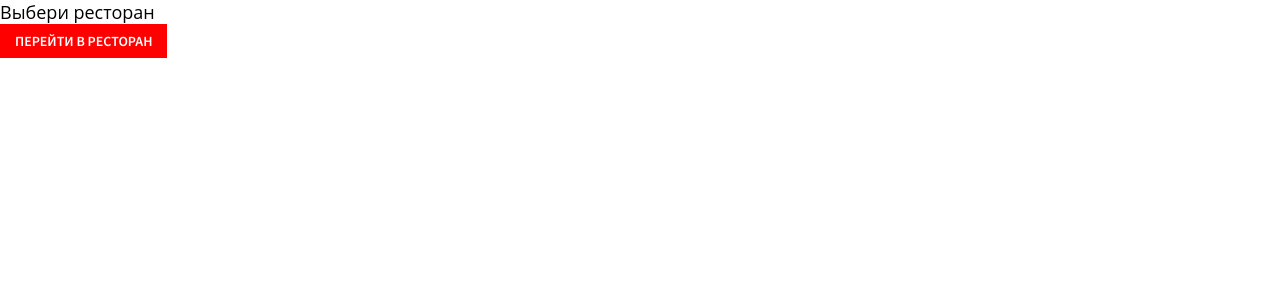
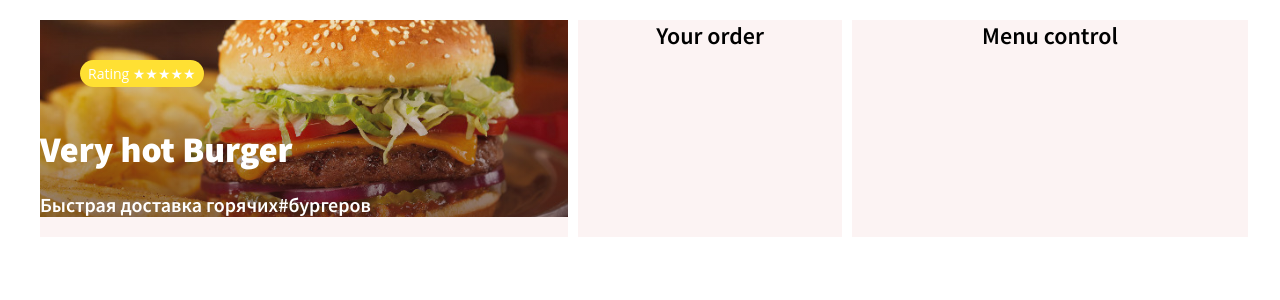
Before and after one commit to KaterynaTrushko/projectBurger_react, a React (Create React App) app in the folder react/: page / in a window 1280 px wide. Shown: the top 300 px of the page. Built offline with nearby package versions, Linux system fonts and the light colour scheme.

Commit message:
Header_props_state

```diff
--- /dev/null
+++ b/react/src/components/App.js
@@ -0,0 +1,21 @@
+import React from "react";
+import Header from "./Header";
+import Order from "./Order";
+import MenuAdmin from "./MenuAdmin";
+
+class App extends React.Component {
+  render(){
+    return(
+      <div className="burger_paradise">
+        <div className="menu">
+          <Header title="Very hot Burger" amount={10} hot={true}/>
+        </div>
+        <Order/>
+        <MenuAdmin/>
+      </div>
+    );
+  }
+
+}
+
+export default App;
--- /dev/null
+++ b/react/src/components/Header.js
@@ -0,0 +1,25 @@
+import React from "react";
+
+const Header = props => (
+
+        <header className="top">
+        <div className="wrap">
+          <div className="header-content">
+            <div className="header-rating">Rating ★★★★★</div>
+            {/* <div className="header-rating_icon">★★★★★</div> */}
+          </div>
+
+          <div className="header-divider"></div>
+          <h1 className="font-effect-fire-animation">{props.title}</h1>
+          <h3>
+            <span>
+              Быстрая доставка горячих
+              <span className="sub-header">#бургеров</span>
+            </span>
+          </h3>
+        </div>
+      </header>
+)
+
+
+export default Header;
--- a/react/src/components/Landing.js
+++ b/react/src/components/Landing.js
@@ -25,21 +25,19 @@ class Landing extends React.Component {
   }
 
   render() {
-
     return (
       <div className="restauran_select">
         <div className="restauran_select_top">
           <div
             onClick={this.displayList}
             className="restauran_select_top-header font-effect-outline">
-              {this.state.url?this.state.title:"Выбери ресторан"}
-              </div>
+            {this.state.url ? this.state.title : "Выбери ресторан"}
+          </div>
           <div className="arrow_picker">
             <div className="arrow_picker-top"></div>
             <div className="arrow_picker-down"></div>
           </div>
         </div>
-
         {this.state.display ? (
           <div className="restauran_select_botton">
             <ul>
@@ -49,13 +47,10 @@ class Landing extends React.Component {
             </ul>
           </div>
         ) : null}
-
-        <button onClick={this.goToRestauran}>Перейти в ресторан</button>
+        {this.state.title&&!this.state.display?<button onClick={this.goToRestauran}>Перейти в ресторан</button>: null}
       </div>
-
     )
   }
-
 }
 
 export default Landing;
--- /dev/null
+++ b/react/src/components/MenuAdmin.js
@@ -0,0 +1,14 @@
+import React from "react";
+
+class MenuAdmin extends React.Component{
+  render(){
+    return(
+
+      <div className="menu-admin">
+        <h2>Menu control</h2>
+      </div>
+    )
+  }
+}
+
+export default MenuAdmin;
--- /dev/null
+++ b/react/src/components/Order.js
@@ -0,0 +1,14 @@
+import React from "react";
+
+class Order extends React.Component{
+  render(){
+    return(
+
+      <div className="order-wrap">
+        <h2>Your order</h2>
+      </div>
+    )
+  }
+}
+
+export default Order;
--- a/react/src/css/style.css
+++ b/react/src/css/style.css
@@ -1,3 +1,29 @@
+.burger_paradise{
+  width: 1200px;
+  max-height: 100%;
+
+  margin: 20px auto;
+  display: grid;
+  grid-gap: 10px;
+  grid-template-areas:
+  "h o m";
+  grid-template-columns: 44% 22% 33%;
+
+}
+.order-wrap{
+  background-color: #fcf3f3;
+
+  }
+
+.menu-admin{
+  background-color: #fcf3f3;
+
+}
+
+.menu{
+  background-color: #fcf3f3;
+
+}
 .order-enter {
   -webkit-transition: 0.5s;
   transition: 0.5s;
@@ -5,33 +31,39 @@
   transform: translateX(-120%);
   max-height: 0;
 }
+
 .order-enter.order-enter-active {
   -webkit-transform: translateX(0);
   transform: translateX(0);
   max-height: 60px;
   padding: 2rem 0 !important;
 }
+
 .order-exit {
   -webkit-transition: 0.5s;
   transition: 0.5s;
   -webkit-transform: translateX(0);
   transform: translateX(0);
 }
+
 .order-exit.order-exit-active {
   -webkit-transform: translateX(120%);
   transform: translateX(120%);
   padding: 0;
 }
+
 .count-enter {
   -webkit-transition: 0.5s;
   transition: 0.5s;
   -webkit-transform: translateY(100%);
   transform: translateY(100%);
 }
+
 .count-enter.count-enter-active {
   -webkit-transform: translateY(0);
   transform: translateY(0);
 }
+
 .count-exit {
   -webkit-transition: 0.5s;
   transition: 0.5s;
@@ -41,10 +73,12 @@
   left: 0;
   bottom: 0;
 }
+
 .count-exit.count-exit-active {
   -webkit-transform: translateY(-100%);
   transform: translateY(-100%);
 }
+
 article,
 aside,
 details,
@@ -58,47 +92,59 @@ section,
 summary {
   display: block;
 }
+
 audio,
 canvas,
 video {
   display: inline-block;
 }
+
 audio:not([controls]) {
   display: none;
   height: 0;
 }
+
 [hidden] {
   display: none;
 }
+
 html {
   font-family: sans-serif;
   -webkit-text-size-adjust: 100%;
   -ms-text-size-adjust: 100%;
 }
+
 a:focus {
   outline: thin dotted;
 }
+
 a:active,
 a:hover {
   outline: 0;
 }
+
 h1 {
   font-size: 2em;
 }
+
 abbr[title] {
   border-bottom: 1px dotted;
 }
+
 b,
 strong {
   font-weight: 700;
 }
+
 dfn {
   font-style: italic;
 }
+
 mark {
   background: #ff0;
   color: #000;
 }
+
 code,
 kbd,
 pre,
@@ -106,16 +152,20 @@ samp {
   font-family: monospace, serif;
   font-size: 1em;
 }
+
 pre {
   white-space: pre-wrap;
   word-wrap: break-word;
 }
+
 q {
   quotes: 2 1C 2 1D 2 18 2 19;
 }
+
 small {
   font-size: 80%;
 }
+
 sub,
 sup {
   font-size: 75%;
@@ -123,23 +173,29 @@ sup {
   position: relative;
   vertical-align: baseline;
 }
+
 sup {
   top: -0.5em;
 }
+
 sub {
   bottom: -0.25em;
 }
+
 img {
   border: 0;
 }
+
 svg:not(:root) {
   overflow: hidden;
 }
+
 fieldset {
   border: 1px solid #c0c0c0;
   margin: 0 2px;
   padding: 0.35em 0.625em 0.75em;
 }
+
 button,
 input,
 select,
@@ -148,10 +204,12 @@ textarea {
   font-size: 100%;
   margin: 0;
 }
+
 button,
 input {
   line-height: normal;
 }
+
 button,
 html input[type=button],
 input[type=reset],
@@ -159,41 +217,50 @@ input[type=submit] {
   -webkit-appearance: button;
   cursor: pointer;
 }
+
 button[disabled],
 input[disabled] {
   cursor: default;
 }
+
 input[type=checkbox],
 input[type=radio] {
   box-sizing: border-box;
   padding: 0;
 }
+
 input[type=search] {
   -webkit-appearance: textfield;
   box-sizing: content-box;
 }
+
 input[type=search]::-webkit-search-cancel-button,
 input[type=search]::-webkit-search-decoration {
   -webkit-appearance: none;
 }
+
 textarea {
   overflow: auto;
   vertical-align: top;
 }
+
 table {
   border-collapse: collapse;
   border-spacing: 0;
 }
+
 body,
 figure {
   margin: 0;
 }
+
 legend,
 button::-moz-focus-inner,
 input::-moz-focus-inner {
   border: 0;
   padding: 0;
 }
+
 .clearfix:after {
   visibility: hidden;
   display: block;
@@ -202,23 +269,29 @@ input::-moz-focus-inner {
   clear: both;
   height: 0;
 }
+
 * {
   box-sizing: border-box;
 }
+
 html {
   font-size: 62.5%;
 }
+
 body {
+
   -webkit-font-smoothing: antialiased;
   -moz-osx-font-smoothing: grayscale;
   font-family: 'Open Sans', sans-serif;
   font-size: 1.8rem;
 }
+
 h1 {
   font-family: 'Source Sans Pro', sans-serif;
   font-weight: 900;
   margin: 0;
 }
+
 h2,
 h3,
 h4,
@@ -227,29 +300,35 @@ h6 {
   font-family: 'Source Sans Pro', sans-serif;
   font-weight: 600;
 }
+
 h2 {
   text-align: center;
   margin-top: 0;
   margin-bottom: 3rem;
   font-size: 2.4rem;
 }
+
 h3 {
   font-size: 2rem;
 }
+
 header.top {
   background: url("images/burger-logo-4.jpg") center no-repeat;
   background-size: cover;
   color: #fff;
 }
+
 header.top .wrap {
   height: 100%;
-  background-image: -webkit-gradient(linear, left top, left bottom, from(rgba(61,26,22,0)), to(rgba(61,26,22,0.6)));
-  background-image: linear-gradient(to bottom, rgba(61,26,22,0), rgba(61,26,22,0.6));
+  background-image: -webkit-gradient(linear, left top, left bottom, from(rgba(61, 26, 22, 0)), to(rgba(61, 26, 22, 0.6)));
+  background-image: linear-gradient(to bottom, rgba(61, 26, 22, 0), rgba(61, 26, 22, 0.6));
 }
+
 header.top .header-content {
   padding: 4rem 0;
   margin: 0 4rem;
 }
+
 header.top .header-content .header-rating {
   padding: 4px 8px;
   background-color: #ffe033;
@@ -260,10 +339,12 @@ header.top .header-content .header-rating {
   align-items: center;
   font-size: 1.4rem;
 }
+
 header.top .header-content .header-rating .header-rating_tag {
   color: #000;
   margin-right: 5px;
 }
+
 header.top .header-content .header-divider {
   height: 1px;
   opacity: 0.2;
@@ -271,16 +352,20 @@ header.top .header-content .header-divider {
   margin-bottom: 8px;
   background-color: #fff;
 }
+
 header.top .header-content h1 {
   font-size: 3.4rem;
 }
+
 header.top .header-content h3 {
   margin: 0;
   font-size: 2rem;
 }
+
 header.top .header-content .sub-header {
   color: #f00;
 }
+
 .burger-paradise {
   display: grid;
   grid-template-columns: 2fr 1fr 1.5fr;
@@ -290,29 +375,35 @@ header.top .header-content .sub-header {
   margin: 0 auto;
   margin-top: 2vh;
 }
-.burger-paradise > * {
+
+.burger-paradise>* {
   overflow-y: scroll;
   overflow-x: hidden;
   border: solid 1px #eee;
 }
-.burger-paradise > *:first-child {
+
+.burger-paradise>*:first-child {
   background: #ededed;
 }
-.burger-paradise > *:nth-child(2) {
+
+.burger-paradise>*:nth-child(2) {
   padding: 2rem 0;
   overflow-y: hidden;
   background: #f2f2f2;
   border-radius: 4px;
 }
-.burger-paradise > *:last-child {
+
+.burger-paradise>*:last-child {
   background: #ededed;
   padding: 2rem;
 }
+
 ul {
   list-style: none;
   margin: 0;
   padding: 2rem;
 }
+
 ul.order li {
   border-bottom: 1px solid #000;
   padding: 2rem 0 2rem 0.2rem;
@@ -324,6 +415,7 @@ ul.order li {
   -webkit-box-align: center;
   align-items: center;
 }
+
 ul.order li button {
   border: 0;
   display: inline;
@@ -332,48 +424,61 @@ ul.order li button {
   background: transparent;
   color: #f00;
 }
+
 ul.order li button:after {
   display: none;
 }
+
 ul.order li span.count {
   position: relative;
   overflow: hidden;
   float: left;
 }
+
 ul.order li span.count span {
   display: inline-block;
 }
+
 .nothingSelected {
   text-align: center;
   margin: 0 10px;
 }
+
 .total {
   font-family: 'Source Sans Pro', sans-serif;
   font-weight: 600;
   border-bottom: 3px solid #000;
   border-top: 3px double #000;
 }
+
 .total_wrap {
   padding: 1rem 2rem;
 }
+
 .total_wrap-free {
   font-size: 1.2rem;
 }
+
 .total_wrap-final {
   margin-top: 10px;
 }
+
 .total_wrap-cheap {
   font-weight: 300;
 }
+
 .unavailable {
   background: #f8d0d2;
 }
+
 .price {
   font-size: 1.2rem;
 }
+
 .order-title {
   text-align: center;
 }
+
 .burger-edit {
   margin-bottom: 20px;
   border: 2px solid #000;
@@ -383,6 +488,7 @@ ul.order li span.count span {
   flex-wrap: wrap;
   max-width: 450px;
 }
+
 .burger-edit input,
 .burger-edit textarea,
 .burger-edit select {
@@ -399,27 +505,33 @@ ul.order li span.count span {
   border-radius: 0;
   background: #fff;
 }
+
 .burger-edit input:focus,
 .burger-edit textarea:focus,
 .burger-edit select:focus {
   outline: 0;
   background: #fef2de;
 }
+
 .burger-edit textarea {
   width: 100%;
   min-height: 60px;
 }
+
 .burger-edit input:last-of-type {
   width: 100%;
 }
+
 .burger-edit button {
   width: 100%;
   border: 0;
   font-size: 1.2rem;
 }
+
 .burger-edit .status {
   width: 100%;
 }
+
 .menu-burger {
   display: grid;
   grid-template-columns: 150px 1fr;
@@ -430,10 +542,12 @@ ul.order li span.count span {
   padding: 2rem;
   border-radius: 4px;
 }
+
 .menu-burger p {
   margin: 5px 0;
   font-size: 1.6rem;
 }
+
 .menu-burger .burger-name {
   margin: 0;
   display: -webkit-box;
@@ -443,21 +557,25 @@ ul.order li span.count span {
   -webkit-box-align: center;
   align-items: center;
 }
+
 .menu-burger .price {
   font-size: 1.4rem;
   -webkit-box-pack: end;
   justify-content: flex-end;
   font-family: 'Open Sans', sans-serif;
 }
+
 .menu-burger img {
   width: 100%;
   height: 100%;
   object-fit: cover;
 }
+
 .buttonOrder {
   -webkit-transform: skew(-2deg);
   transform: skew(-2deg);
 }
+
 button,
 input[type=submit] {
   text-transform: uppercase;
@@ -473,6 +591,7 @@ input[type=submit] {
   position: relative;
   z-index: 2;
 }
+
 button[disabled],
 input[type=submit][disabled] {
   color: #d12028;
@@ -481,15 +600,18 @@ input[type=submit][disabled] {
   transform: rotate(-10deg) scale(1.5) translateX(40%) translateY(-50%);
   border: 1px solid #d12028;
 }
+
 button[disabled]:hover,
 input[type=submit][disabled]:hover {
   color: #d12028;
   cursor: not-allowed;
 }
+
 button[disabled]:after,
 input[type=submit][disabled]:after {
   display: none;
 }
+
 button:after,
 input[type=submit]:after {
   content: '';
@@ -504,6 +626,7 @@ input[type=submit]:after {
   -webkit-transition: all 0.2s;
   transition: all 0.2s;
 }
+
 button:hover,
 input[type=submit]:hover,
 button:focus,
@@ -511,20 +634,24 @@ input[type=submit]:focus {
   color: #fff;
   outline: 0;
 }
+
 button:hover:after,
 input[type=submit]:hover:after,
 button:focus:after,
 input[type=submit]:focus:after {
   width: 100%;
 }
+
 button.warning:after,
 input[type=submit].warning:after {
   background: #d12028;
 }
+
 button.success:after,
 input[type=submit].success:after {
   background: #2dc22d;
 }
+
 button.github,
 input[type=submit].github {
   border: 0;
@@ -535,12 +662,14 @@ input[type=submit].github {
   padding: 2rem;
   border: 5px solid #fff;
   font-size: 1.6rem;
-  box-shadow: 0 0 5px 3px rgba(0,0,0,0.05);
+  box-shadow: 0 0 5px 3px rgba(0, 0, 0, 0.05);
 }
+
 .login-container {
   max-width: 400px;
   margin: 200px auto 0;
 }
+
 .login-header {
   display: -webkit-box;
   display: flex;
@@ -550,30 +679,36 @@ input[type=submit].github {
   align-items: center;
   margin-bottom: 20px;
 }
+
 .login-header .avatar {
-  display: inline-block; /* circle wraps image */
+  display: inline-block;
+  /* circle wraps image */
   margin: 5px;
-  border: 2px solid rgba(255,255,255,0.4);
-  border-radius: 50%; /* relative value */
-  box-shadow: 0px 0px 5px rgba(0,0,0,0.4);
+  border: 2px solid rgba(255, 255, 255, 0.4);
+  border-radius: 50%;
+  /* relative value */
+  box-shadow: 0px 0px 5px rgba(0, 0, 0, 0.4);
   -webkit-transition: linear 0.25s;
   transition: linear 0.25s;
   height: 50px;
   width: 50px;
 }
+
 .login-header .avatar img {
   border-radius: 50%;
   max-width: 100%;
   max-height: 100%;
 }
+
 .restaurant_select {
   background: #fff;
   max-width: 460px;
   margin: 200px auto;
   padding: 40px;
   position: relative;
-  box-shadow: 0 0 0 10px rgba(255,255,255,0.1), 0 0 10px rgba(0,0,0,0.18);
+  box-shadow: 0 0 0 10px rgba(255, 255, 255, 0.1), 0 0 10px rgba(0, 0, 0, 0.18);
 }
+
 .restaurant_select_top {
   position: relative;
   max-width: 380px;
@@ -582,6 +717,7 @@ input[type=submit].github {
   -webkit-box-pack: justify;
   justify-content: space-between;
 }
+
 .restaurant_select_top-header {
   font-size: 2.4rem;
   text-transform: uppercase;
@@ -589,9 +725,11 @@ input[type=submit].github {
   line-height: 1.4;
   cursor: pointer;
 }
+
 .restaurant_select button {
   margin-top: 10px;
 }
+
 .restaurant_select .arrow_picker {
   display: inline-block;
   vertical-align: middle;
@@ -602,6 +740,7 @@ input[type=submit].github {
   padding-top: 2px;
   width: 14px;
 }
+
 .restaurant_select .arrow_picker-up {
   background: url("images/up.svg") no-repeat;
   background-size: auto;
@@ -612,6 +751,7 @@ input[type=submit].github {
   cursor: pointer;
   margin-bottom: 5px;
 }
+
 .restaurant_select .arrow_picker-down {
   background: url("images/down.svg") no-repeat;
   background-size: auto;
@@ -620,6 +760,7 @@ input[type=submit].github {
   height: 12px;
   cursor: pointer;
 }
+
 .restaurant_select_bottom {
   position: absolute;
   padding: 10px 20px;
@@ -629,14 +770,17 @@ input[type=submit].github {
   min-width: 350px;
   background: #fff;
 }
+
 .restaurant_select_bottom ul {
   padding: 0 0 0 10px;
 }
+
 .restaurant_select_bottom ul li {
   cursor: pointer;
   list-style: none;
   padding: 5px 0;
 }
+
 .restaurant_select_bottom ul li::before {
   content: '■';
   margin-right: 0.5rem;
--- a/react/src/index.js
+++ b/react/src/index.js
@@ -1,8 +1,8 @@
 import React from "react";
 import { render } from "react-dom";
-import Landing from './components/Landing';
-import "./css/style.css";
+import App from "./components/App";
+import "./css/style.css"
 
 
 
-render(<Landing/>, document.querySelector('#root'));
+render(<App/>, document.querySelector('#root'));
```
Lines whose indentation alone changed are shown as unchanged.
